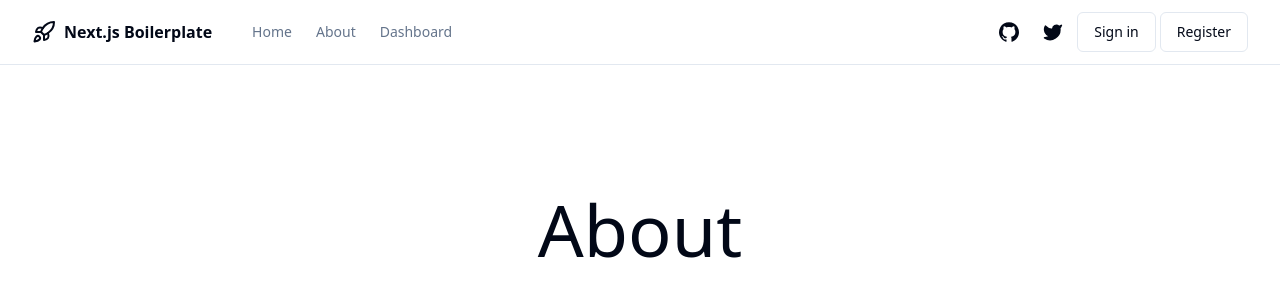
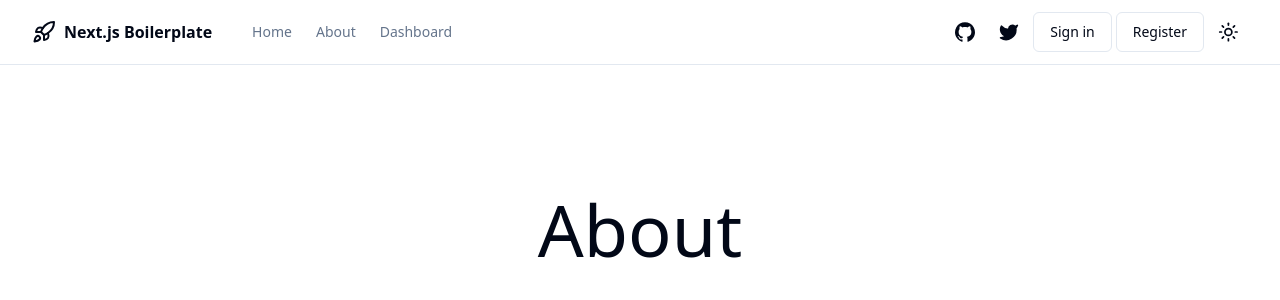
Before and after one commit to tyrozz/next-js-boilerplate, a Next.js app: page /about in a window 1280 px wide. Shown: the top 300 px of the page. Built offline with nearby package versions, Linux system fonts and the light colour scheme.

Commit message:
dark mode added

```diff
--- a/package.json
+++ b/package.json
@@ -29,6 +29,7 @@
         "clsx": "^2.0.0",
         "lucide-react": "^0.291.0",
         "next": "14.0.1",
+        "next-themes": "^0.2.1",
         "react": "^18",
         "react-dom": "^18",
         "tailwind-merge": "^2.0.0",
--- a/src/app/layout.tsx
+++ b/src/app/layout.tsx
@@ -1,5 +1,7 @@
 import './globals.css'
 import type { Metadata } from 'next'
+
+import { ThemeProvider } from '@/components/theme-provider'
 
 export const metadata: Metadata = {
     title: 'NextJs Boilerplate',
@@ -8,12 +10,14 @@
 
 export default function RootLayout({ children }: { children: React.ReactNode }) {
     return (
-        <html lang="en">
+        <html lang="en" suppressHydrationWarning>
             <head />
-            <body className="min-h-screen bg-background font-sans antialiased">
-                <div className="relative flex min-h-screen flex-col">
-                    <div className="flex-1">{children}</div>
-                </div>
+            <body>
+                <ThemeProvider attribute="class" defaultTheme="system" enableSystem>
+                    <div className="relative flex min-h-screen flex-col">
+                        <div className="flex-1">{children}</div>
+                    </div>
+                </ThemeProvider>
             </body>
         </html>
     )
--- a/src/components/site-header.tsx
+++ b/src/components/site-header.tsx
@@ -4,6 +4,7 @@
 import { buttonVariants } from '@/components/ui/button'
 import { Icons } from '@/components/icons'
 import { MainNav } from '@/components/main-nav'
+import { ThemeToggle } from './theme-toggle'
 
 export async function SiteHeader() {
     return (
@@ -40,6 +41,7 @@
                         <Link href="/" className={buttonVariants({ variant: 'outline' })}>
                             Register
                         </Link>
+                        <ThemeToggle />
                     </nav>
                 </div>
             </div>
--- /dev/null
+++ b/src/components/theme-provider.tsx
@@ -0,0 +1,9 @@
+'use client'
+
+import * as React from 'react'
+import { ThemeProvider as NextThemesProvider } from 'next-themes'
+import { type ThemeProviderProps } from 'next-themes/dist/types'
+
+export function ThemeProvider({ children, ...props }: ThemeProviderProps) {
+    return <NextThemesProvider {...props}>{children}</NextThemesProvider>
+}
--- /dev/null
+++ b/src/components/theme-toggle.tsx
@@ -0,0 +1,19 @@
+'use client'
+
+import * as React from 'react'
+import { Moon, Sun } from 'lucide-react'
+import { useTheme } from 'next-themes'
+
+import { Button } from '@/components/ui/button'
+
+export function ThemeToggle() {
+    const { setTheme, theme } = useTheme()
+
+    return (
+        <Button variant="ghost" size="icon" onClick={() => setTheme(theme === 'light' ? 'dark' : 'light')}>
+            <Sun className="h-[1.5rem] w-[1.3rem] dark:hidden" />
+            <Moon className="hidden h-5 w-5 dark:block" />
+            <span className="sr-only">Toggle theme</span>
+        </Button>
+    )
+}
```
Also changed, not shown: 1 other file (tests, documents, lock files or other folders).
